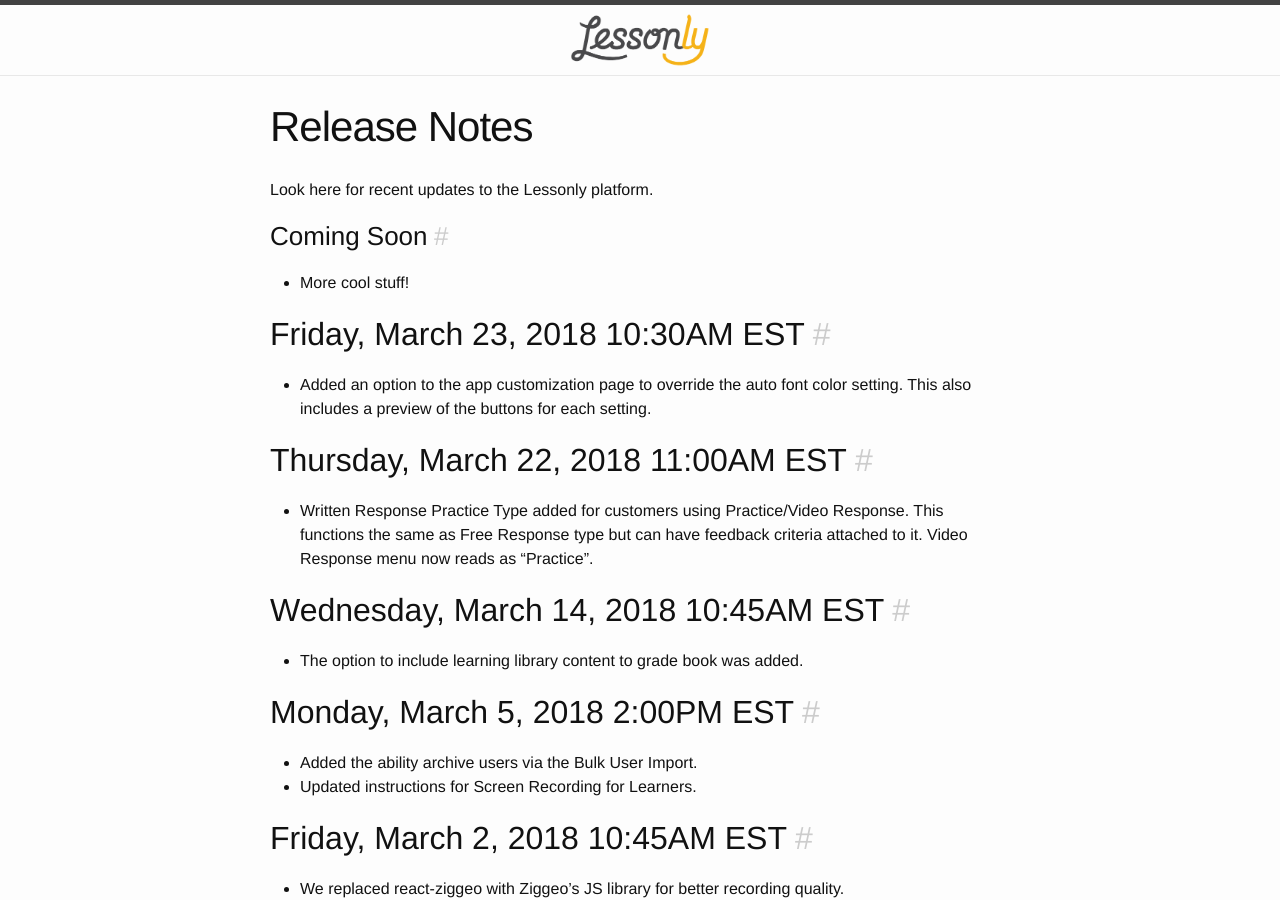
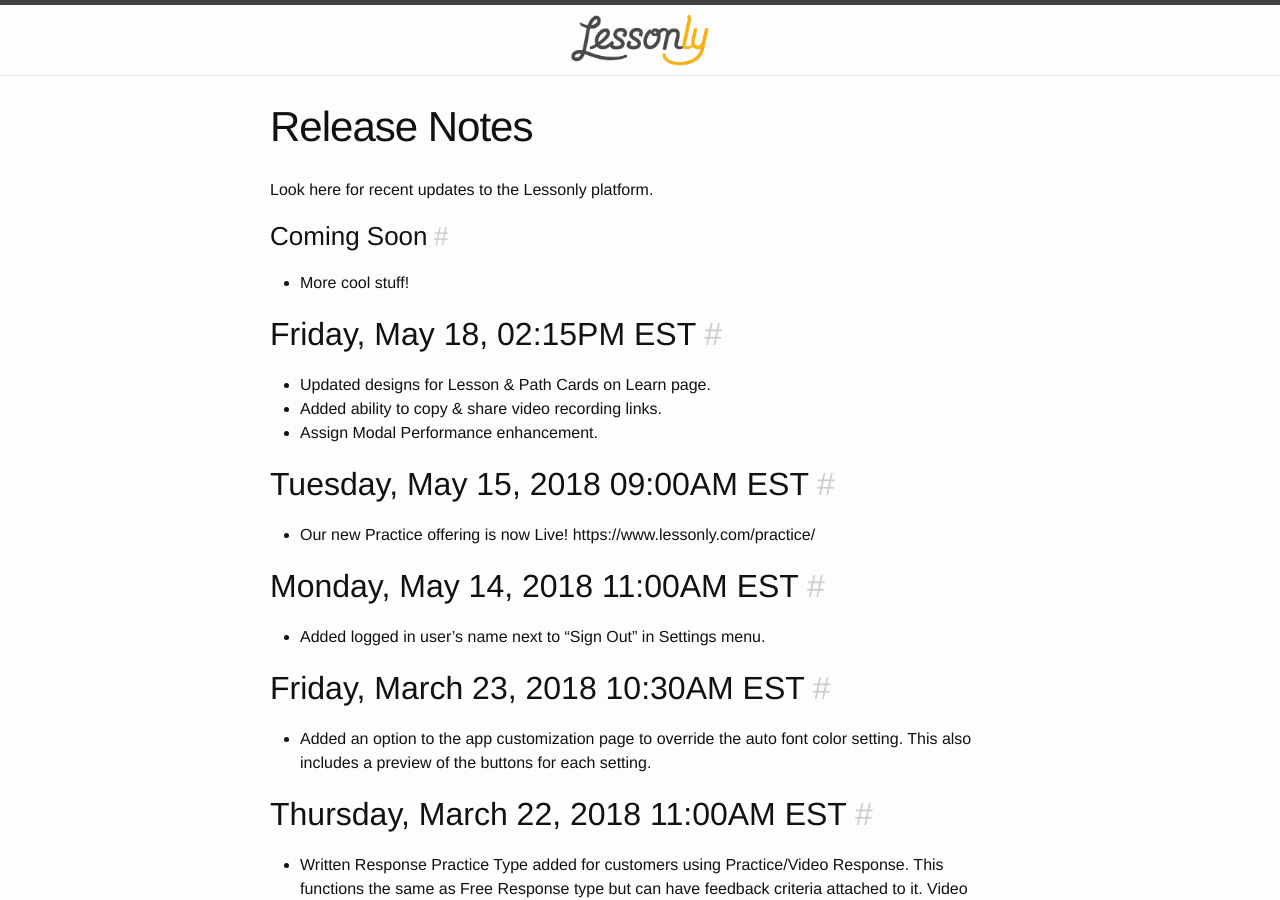
Before and after one commit to isabella232/lessonly.github.io, a Jekyll site: the page built from release-notes.md, in a window 1280 px wide and 900 px high. Built offline with Jekyll 4.4.1, drawn with Linux system fonts in a browser that asks for light colours.

Commit message:
Update release-notes.md

```diff
--- a/release-notes.md
+++ b/release-notes.md
@@ -7,6 +7,17 @@
 
 ### Coming Soon
 - More cool stuff!
+
+## Friday, May 18, 02:15PM EST
+- Updated designs for Lesson & Path Cards on Learn page.
+- Added ability to copy & share video recording links.
+- Assign Modal Performance enhancement.
+
+## Tuesday, May 15, 2018 09:00AM EST
+- Our new Practice offering is now Live!  https://www.lessonly.com/practice/
+
+## Monday, May 14, 2018 11:00AM EST
+- Added logged in user's name next to "Sign Out" in Settings menu.
 
 ## Friday, March 23, 2018 10:30AM EST
 - Added an option to the app customization page to override the auto font color setting. This also includes a preview of the buttons for each setting.
```
